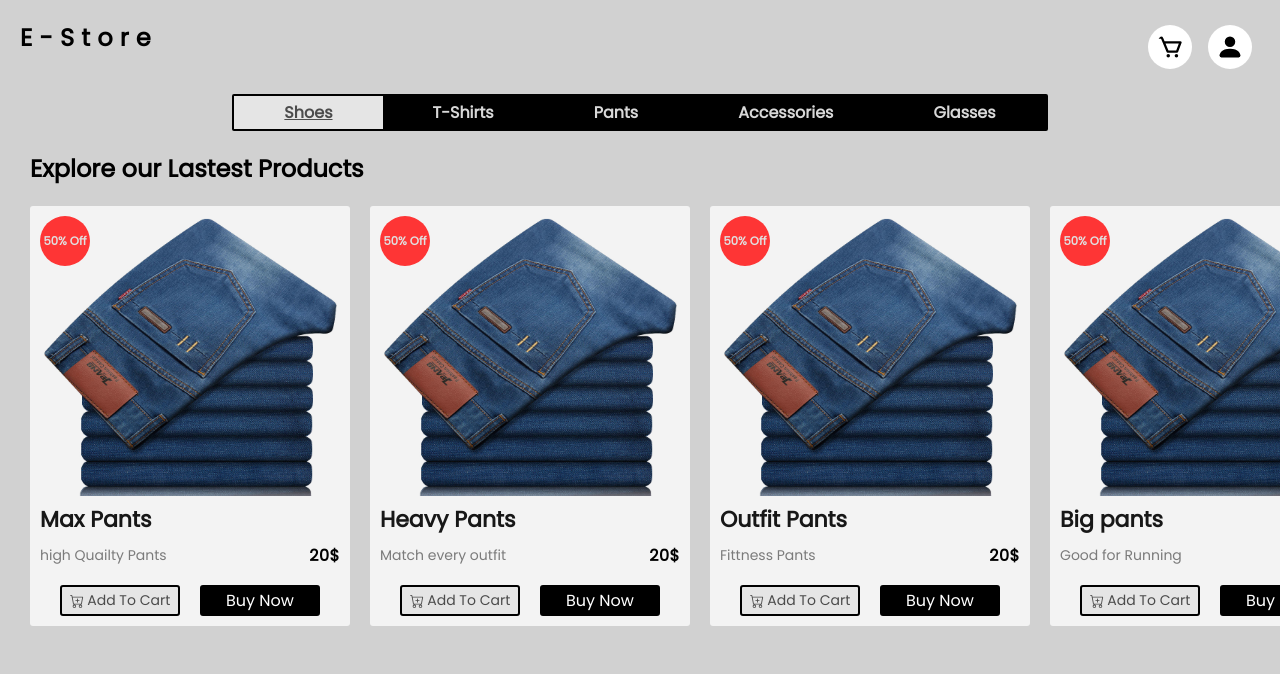
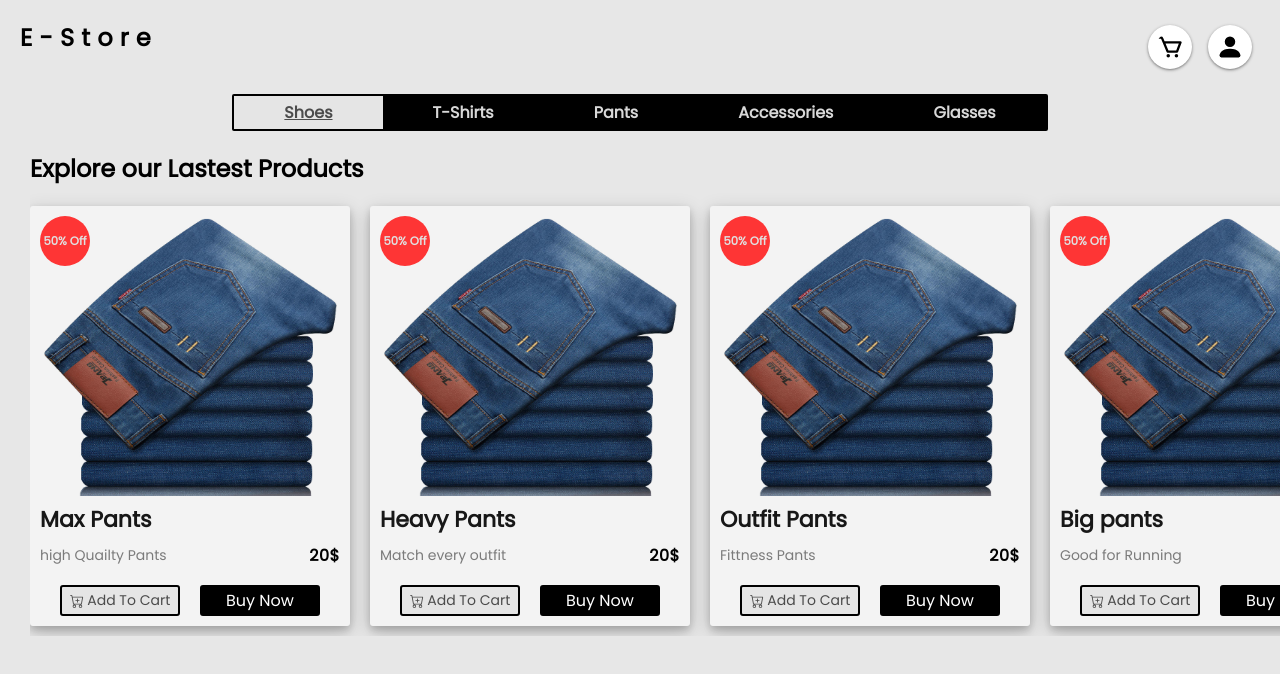
Before and after one commit to ahmedos999/react-estore, a React (Create React App) app: page /pants in a window 1280 px wide. Shown: the top 674 px of the page. Built offline with nearby package versions, Linux system fonts and the light colour scheme; data requests are answered from the project's data file.

Commit message:
shadow for icons

```diff
--- a/src/index.css
+++ b/src/index.css
@@ -5,7 +5,7 @@
   /* color: #333; */
 }
 body{
-  background-color: #d1d1d1;
+  background-color: #e7e7e7;
 }
 button{
   cursor: pointer;
@@ -54,11 +54,13 @@ button{
   transition: 200ms ease-in-out;
   word-wrap: break-word;
   background-color: #f3f3f3;
+  box-shadow: 0 4px 8px 0 rgba(0, 0, 0, 0.2), 0 6px 20px 0 rgba(0, 0, 0, 0.19);
   /* box-shadow: 2px 2px 1px rgba(0,0,0,0.3); */
 }
 .card:hover{
   /* border: 4px solid #4b4b4b; */
   box-shadow: 5px 5px 2px rgba(0,0,0,0.5);
+  /* box-shadow: 0 6px 10px 0 rgba(0, 0, 0, 0.5), 0 8px 25px 0 rgba(0, 0, 0, 0.29); */
 }
 .card img{
   height: 70%;
@@ -195,9 +197,12 @@ button{
   margin: 5px;
   color: #000;
   font-size: 28px;
-  transition: transform .7s ease-in-out;
+  box-shadow: rgba(1, 1, 1, 0.3) 0px 1px 2px 0px, rgba(0, 0, 0, 0.15) 0px 1px 3px 1px;
+  transition: transform .5s ease-in-out;
 }
 .icon:hover{
   transform: rotate(360deg);
-  box-shadow: 2px 2px 1px rgba(0,0,0,0.3);
+  /* box-shadow: 2px 2px 1px rgba(0,0,0,0.3); */
+  /* box-shadow: 0 4px 8px 0 rgba(0, 0, 0, 0.2), 0 6px 20px 0 rgba(0, 0, 0, 0.19); */
+  box-shadow: rgba(1, 1, 1, 0.3) 0px 1px 2px 0px, rgba(0, 0, 0, 0.15) 0px 1px 3px 1px;
 }
```
